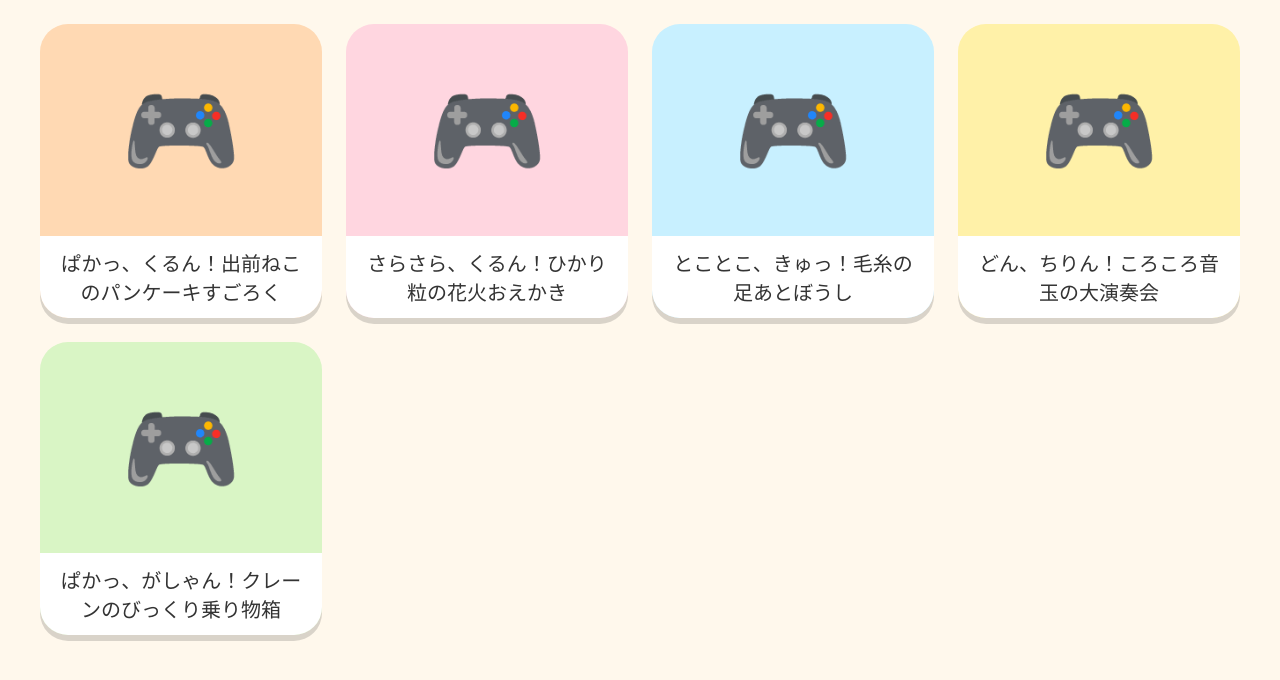
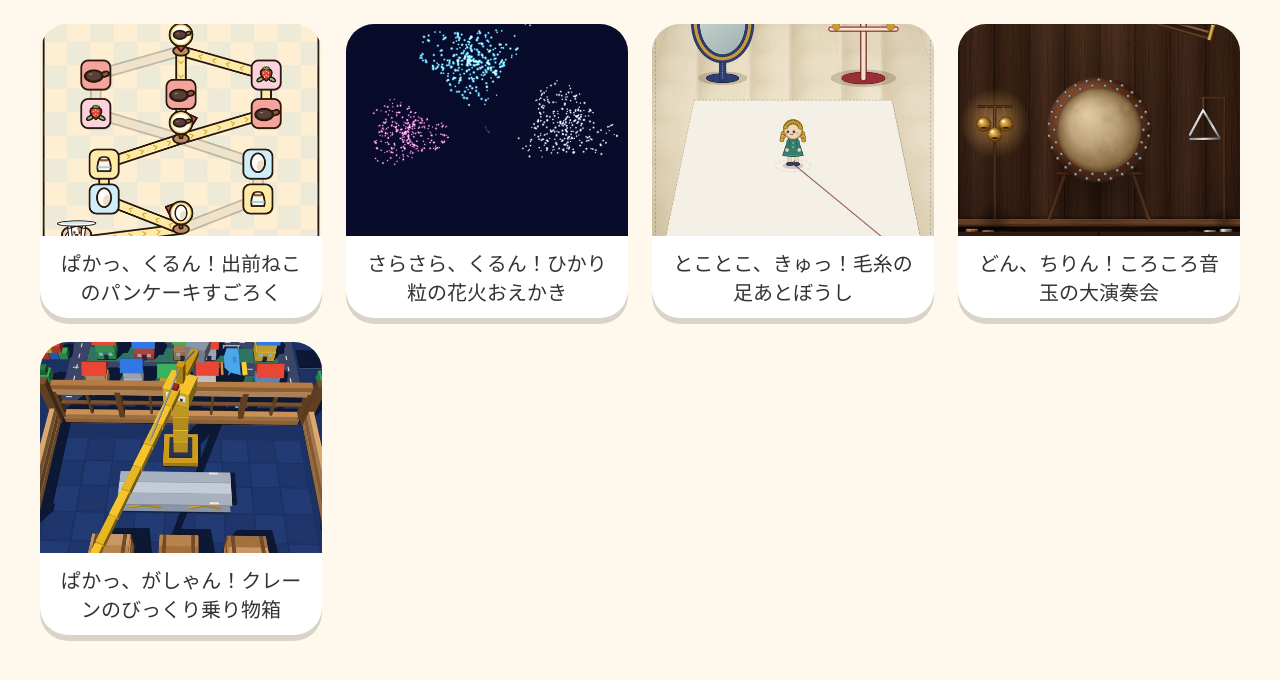
Before and after one commit to zan72122/261103, a plain HTML site: page index.html in a window 1280 px wide. Drawn offline with Linux system fonts and the light colour scheme.

Commit message:
Update gallery index for 261103

```diff
--- a/index.html
+++ b/index.html
@@ -8,9 +8,9 @@ main{display:grid;grid-template-columns:repeat(auto-fit,minmax(260px,1fr));gap:2
 @media (prefers-reduced-motion:reduce){.card{transition:none}}</style></head>
 <body><main>
 <!-- GAMES -->
-<a class="card" href="games/261103-6/index.html" style="--c:#ffd9b3" aria-label="ぱかっ、くるん！出前ねこのパンケーキすごろく"><b style="display:flex;aspect-ratio:4/3;align-items:center;justify-content:center;font-size:96px">🎮</b><span>ぱかっ、くるん！出前ねこのパンケーキすごろく</span></a>
-<a class="card" href="games/261103-7/index.html" style="--c:#ffd6e0" aria-label="さらさら、くるん！ひかり粒の花火おえかき"><b style="display:flex;aspect-ratio:4/3;align-items:center;justify-content:center;font-size:96px">🎮</b><span>さらさら、くるん！ひかり粒の花火おえかき</span></a>
-<a class="card" href="games/261103-8/index.html" style="--c:#c8f0ff" aria-label="とことこ、きゅっ！毛糸の足あとぼうし"><b style="display:flex;aspect-ratio:4/3;align-items:center;justify-content:center;font-size:96px">🎮</b><span>とことこ、きゅっ！毛糸の足あとぼうし</span></a>
-<a class="card" href="games/261103-9/index.html" style="--c:#fff1a8" aria-label="どん、ちりん！ころころ音玉の大演奏会"><b style="display:flex;aspect-ratio:4/3;align-items:center;justify-content:center;font-size:96px">🎮</b><span>どん、ちりん！ころころ音玉の大演奏会</span></a>
-<a class="card" href="games/261103-10/index.html" style="--c:#d9f5c5" aria-label="ぱかっ、がしゃん！クレーンのびっくり乗り物箱"><b style="display:flex;aspect-ratio:4/3;align-items:center;justify-content:center;font-size:96px">🎮</b><span>ぱかっ、がしゃん！クレーンのびっくり乗り物箱</span></a>
+<a class="card" href="games/261103-6/index.html" style="--c:#ffd9b3" aria-label="ぱかっ、くるん！出前ねこのパンケーキすごろく"><img src="thumbs/261103-6.jpg" alt="ぱかっ、くるん！出前ねこのパンケーキすごろく"><span>ぱかっ、くるん！出前ねこのパンケーキすごろく</span></a>
+<a class="card" href="games/261103-7/index.html" style="--c:#ffd6e0" aria-label="さらさら、くるん！ひかり粒の花火おえかき"><img src="thumbs/261103-7.jpg" alt="さらさら、くるん！ひかり粒の花火おえかき"><span>さらさら、くるん！ひかり粒の花火おえかき</span></a>
+<a class="card" href="games/261103-8/index.html" style="--c:#c8f0ff" aria-label="とことこ、きゅっ！毛糸の足あとぼうし"><img src="thumbs/261103-8.jpg" alt="とことこ、きゅっ！毛糸の足あとぼうし"><span>とことこ、きゅっ！毛糸の足あとぼうし</span></a>
+<a class="card" href="games/261103-9/index.html" style="--c:#fff1a8" aria-label="どん、ちりん！ころころ音玉の大演奏会"><img src="thumbs/261103-9.jpg" alt="どん、ちりん！ころころ音玉の大演奏会"><span>どん、ちりん！ころころ音玉の大演奏会</span></a>
+<a class="card" href="games/261103-10/index.html" style="--c:#d9f5c5" aria-label="ぱかっ、がしゃん！クレーンのびっくり乗り物箱"><img src="thumbs/261103-10.jpg" alt="ぱかっ、がしゃん！クレーンのびっくり乗り物箱"><span>ぱかっ、がしゃん！クレーンのびっくり乗り物箱</span></a>
 </main></body></html>
```
Also changed, not shown: thumbs/261103-10.jpg (added), thumbs/261103-6.jpg (added), thumbs/261103-7.jpg (added), thumbs/261103-8.jpg (added), thumbs/261103-9.jpg (added).
